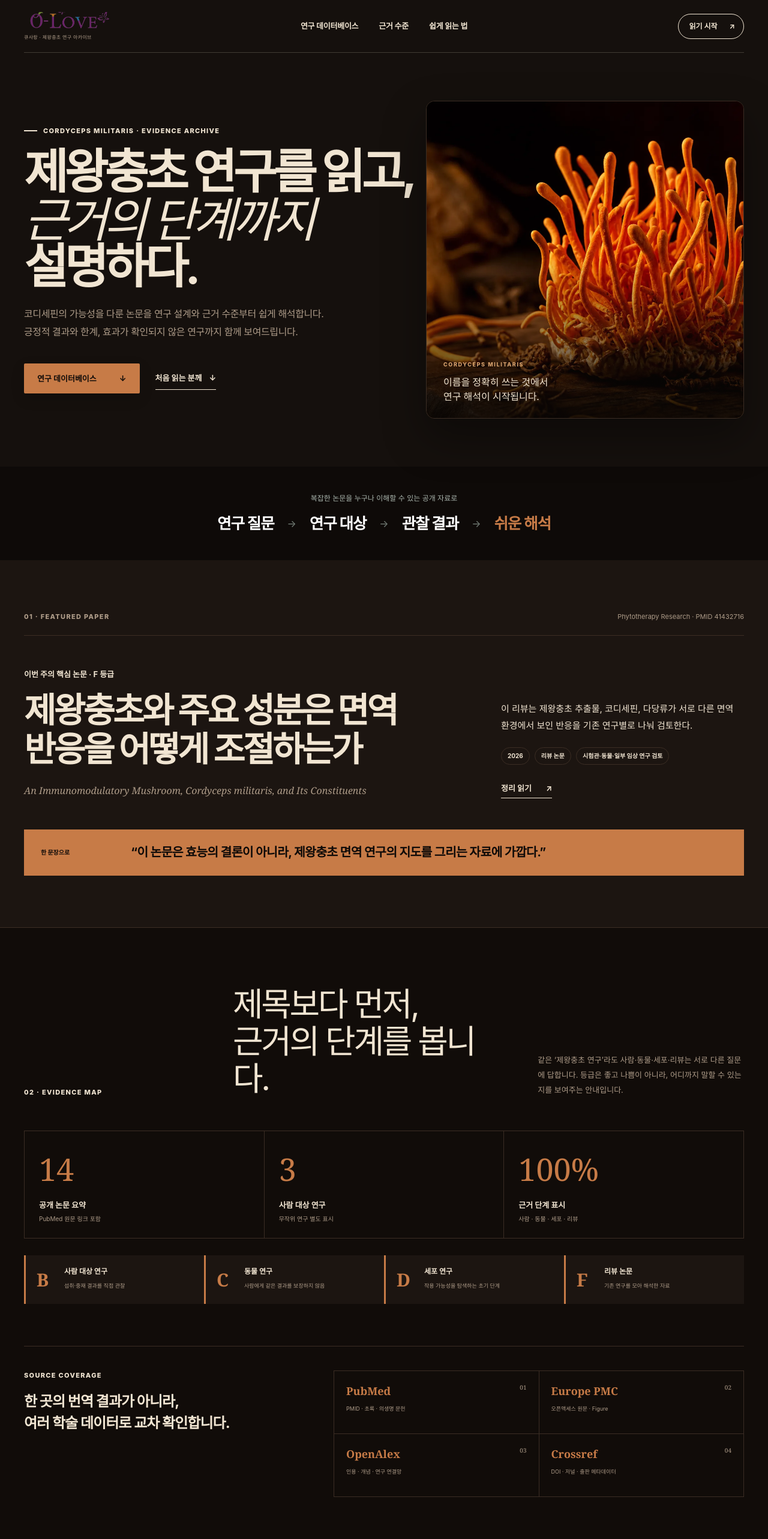
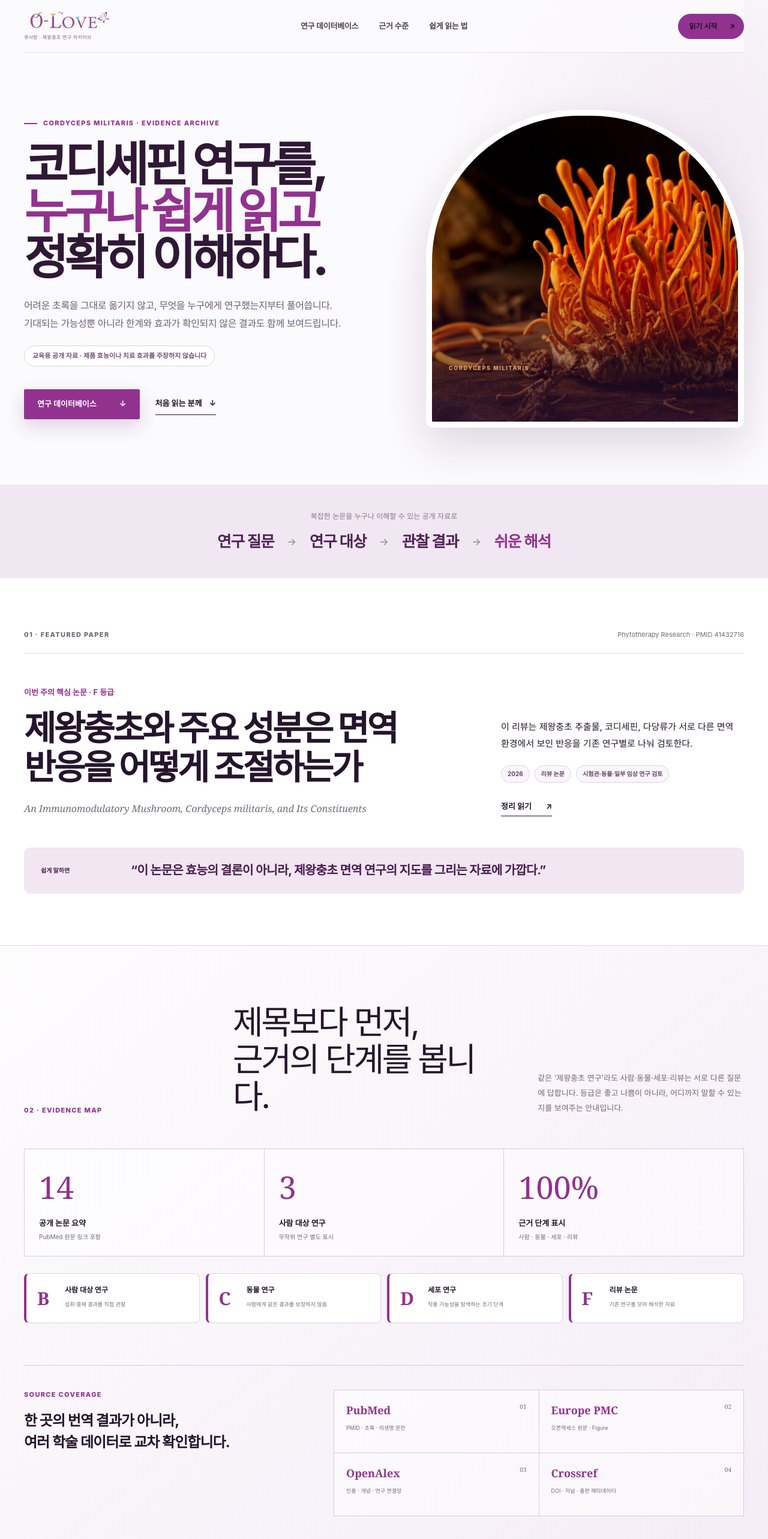
Before and after one commit to BANSEOK-KANG1/q-sarang, a Next.js app: page / in a window 1280 px wide. Shown: the top 2566 px of the page at 60% size. Built offline with nearby package versions, Linux system fonts and the light colour scheme.

Commit message:
Redesign public archive in O-LOVE editorial style

```diff
--- a/src/app/globals.css
+++ b/src/app/globals.css
@@ -1993,6 +1993,416 @@ a {
 .presentation-mode__controls button:disabled {
   opacity: 0.3;
   cursor: default;
+}
+
+/* O-LOVE public archive — light editorial redesign */
+.research-site {
+  --research-bg: #fbfafc;
+  --research-paper: #ffffff;
+  --research-deep: #43184b;
+  --research-ink: #25152c;
+  --research-muted: #74677a;
+  --research-line: #e8e0ea;
+  --research-accent: #92328f;
+  background:
+    radial-gradient(circle at 92% 4%, rgba(146, 50, 143, 0.08), transparent 27rem),
+    var(--research-bg);
+}
+
+.research-header {
+  border-bottom-color: var(--research-line);
+  background: rgba(251, 250, 252, 0.88);
+  backdrop-filter: blur(14px);
+}
+
+.research-brand__sub {
+  color: #74677a;
+}
+
+.research-nav {
+  color: #514056;
+}
+
+.research-header__cta {
+  border-color: #92328f;
+  background: #92328f;
+  color: white;
+}
+
+.research-header__cta:hover {
+  background: #6f246f;
+  color: white;
+}
+
+.research-hero {
+  min-height: 720px;
+}
+
+.research-kicker {
+  color: #92328f;
+}
+
+.research-hero h1 {
+  max-width: 860px;
+  color: #2f1835;
+  font-weight: 760;
+}
+
+.research-hero h1 em {
+  color: #92328f;
+  font-family: inherit;
+  font-style: normal;
+  font-weight: 760;
+}
+
+.research-hero h1 em::after {
+  bottom: 1%;
+  height: 9%;
+  background: linear-gradient(90deg, #86b945, #2b9bd1 48%, #ef8b31);
+  opacity: 0.72;
+}
+
+.research-hero__description {
+  color: #6e6074;
+}
+
+.research-hero__promise {
+  display: inline-flex;
+  margin: 22px 0 0;
+  padding: 8px 13px;
+  border: 1px solid #dfd1e2;
+  border-radius: 999px;
+  background: #fff;
+  color: #745178;
+  font-size: 11px;
+  font-weight: 700;
+}
+
+.research-button--dark {
+  background: #92328f;
+  color: white !important;
+  box-shadow: 0 12px 30px rgba(112, 36, 111, 0.18);
+}
+
+.research-button--text {
+  color: #6f246f;
+}
+
+.research-hero__visual {
+  border: 10px solid white;
+  border-radius: 48% 48% 12px 12px;
+  box-shadow: 0 28px 70px rgba(75, 34, 78, 0.16);
+}
+
+.research-hero__visual::before {
+  content: "";
+  position: absolute;
+  z-index: 3;
+  width: 105px;
+  height: 105px;
+  right: -34px;
+  top: -34px;
+  border-radius: 50%;
+  background: #88bb46;
+  mix-blend-mode: screen;
+}
+
+.research-hero__visual::after {
+  background: linear-gradient(180deg, transparent 48%, rgba(43, 16, 47, 0.78));
+}
+
+.research-statement {
+  background: #f1e7f2;
+  color: #4f2455;
+}
+
+.research-statement > p,
+.research-statement i {
+  color: #8a738e;
+}
+
+.research-statement .highlight {
+  color: #92328f;
+}
+
+.featured-paper {
+  background: white;
+}
+
+.featured-paper__eyebrow {
+  color: #92328f;
+}
+
+.featured-paper__facts span {
+  border-color: #dfd0e1;
+  background: #faf6fb;
+  color: #66446b;
+}
+
+.featured-paper__insight {
+  border-radius: 10px;
+  background: #f2e6f3;
+  color: #4a1f50;
+}
+
+.evidence-dashboard {
+  border-color: #e4d7e6;
+  background:
+    linear-gradient(140deg, rgba(255, 255, 255, 0.8), rgba(244, 236, 247, 0.82)),
+    #f4eef6;
+}
+
+.evidence-dashboard__intro .research-section-label,
+.source-network .research-section-label {
+  color: #92328f;
+}
+
+.evidence-dashboard__stats {
+  border-color: #d9cadd;
+  background: rgba(255, 255, 255, 0.44);
+}
+
+.evidence-dashboard__stats > div,
+.source-network li {
+  border-color: #d9cadd;
+}
+
+.evidence-dashboard__stats strong,
+.evidence-guide strong,
+.source-network li strong {
+  color: #92328f;
+}
+
+.evidence-guide {
+  gap: 10px;
+}
+
+.evidence-guide > div {
+  border: 1px solid #e0d3e3;
+  border-left: 4px solid #92328f;
+  border-radius: 8px;
+  background: white;
+}
+
+.source-network,
+.source-network ul {
+  border-color: #d9cadd;
+}
+
+.source-network li {
+  background: rgba(255, 255, 255, 0.58);
+}
+
+.research-library {
+  background: #fbfafc;
+}
+
+.research-library__intro {
+  max-width: 560px;
+  margin: 20px 0 0;
+  color: #74677a;
+  font-size: 13px;
+  line-height: 1.75;
+}
+
+.research-search > div {
+  padding: 0 10px;
+  border: 1px solid #d9cadd;
+  border-radius: 10px;
+  background: white;
+}
+
+.research-filters button {
+  border-color: #d9cadd;
+  background: white;
+}
+
+.research-filters button.active,
+.research-filters button:hover {
+  border-color: #92328f;
+  background: #92328f;
+  color: white;
+}
+
+.paper-grid {
+  gap: 18px;
+  border: 0;
+}
+
+.paper-card {
+  overflow: hidden;
+  border: 1px solid #e4d9e6;
+  border-radius: 14px;
+  background: white;
+  box-shadow: 0 8px 28px rgba(66, 29, 70, 0.045);
+  transition: transform 180ms ease, box-shadow 180ms ease;
+}
+
+.paper-card:hover {
+  background: white;
+  box-shadow: 0 18px 42px rgba(66, 29, 70, 0.11);
+  transform: translateY(-4px);
+}
+
+.paper-card__cover {
+  min-height: 230px;
+  margin: 0;
+}
+
+.paper-card__cover::after {
+  background:
+    linear-gradient(180deg, rgba(45, 17, 48, 0.12), rgba(45, 17, 48, 0.88)),
+    linear-gradient(135deg, color-mix(in srgb, var(--paper-accent) 36%, transparent), transparent);
+}
+
+.paper-card__body {
+  padding: 22px 22px 25px;
+}
+
+.paper-card__body h3 {
+  font-size: 19px;
+}
+
+.paper-card__arrow {
+  display: grid;
+  place-items: center;
+  width: 28px;
+  height: 28px;
+  border-radius: 50%;
+  background: #f2e6f3;
+  color: #92328f;
+}
+
+.public-reading-guide {
+  background:
+    radial-gradient(circle at 84% 18%, rgba(239, 139, 49, 0.16), transparent 18rem),
+    radial-gradient(circle at 67% 88%, rgba(43, 155, 209, 0.13), transparent 18rem),
+    #43184b;
+}
+
+.public-reading-guide__steps {
+  border-color: #76527c;
+}
+
+.public-reading-guide__steps li {
+  border-color: #76527c;
+}
+
+.public-reading-guide__steps li span {
+  color: #b9db72;
+}
+
+.public-reading-card {
+  border: 0;
+  background: white;
+  color: #2f1835;
+  box-shadow: 0 30px 70px rgba(27, 6, 30, 0.3);
+}
+
+.public-reading-card__grade > strong {
+  background: #92328f;
+  color: white;
+}
+
+.research-footer {
+  background: #37123e;
+}
+
+.research-footer p {
+  color: #d4bfd7;
+}
+
+.paper-detail__hero {
+  background:
+    radial-gradient(circle at 90% 12%, rgba(137, 188, 70, 0.18), transparent 17rem),
+    linear-gradient(135deg, #fbf6fb, #eee6f3);
+  color: #2d1832;
+  border-bottom: 1px solid #dfd0e2;
+}
+
+.paper-detail__citation dl,
+.paper-detail__citation dl > div {
+  border-color: rgba(78, 34, 84, 0.28);
+}
+
+.paper-detail__tags span {
+  border-color: #cdb8d1;
+  background: rgba(255, 255, 255, 0.55);
+}
+
+.paper-toc {
+  border-color: #92328f;
+}
+
+.paper-evidence-card {
+  border: 0;
+  border-radius: 12px;
+  background: #f4eaf5;
+}
+
+.paper-evidence-card > span {
+  background: #92328f;
+  color: white;
+}
+
+.paper-quote {
+  border-radius: 12px;
+  background: #4a1c51;
+}
+
+.paper-quote span {
+  color: #c9e486;
+}
+
+.method-flow__item,
+.limits-grid > div {
+  border-radius: 10px;
+}
+
+.method-flow {
+  gap: 8px;
+  border: 0;
+}
+
+.method-flow__item {
+  border: 1px solid #e3d8e5;
+  background: white;
+}
+
+.limits-grid {
+  gap: 10px;
+  border: 0;
+  background: transparent;
+}
+
+.limits-grid > div {
+  border: 1px solid #e3d8e5;
+}
+
+.limits-grid > div:last-child {
+  border-color: #d9c7dc;
+  background: #f2e7f3;
+  color: #421d48;
+}
+
+.limits-grid > div:last-child p {
+  color: #6c5470;
+}
+
+.public-note {
+  border-radius: 12px;
+  background: #f2e7f3;
+  color: #421d48;
+}
+
+.public-note > div:last-child p {
+  color: #6c5470;
+}
+
+.public-note a {
+  border-radius: 999px;
+  background: #92328f;
+  color: white;
 }
 
 @media (max-width: 1050px) {
--- a/src/app/paper/[slug]/page.tsx
+++ b/src/app/paper/[slug]/page.tsx
@@ -55,11 +55,11 @@ export default async function PaperPage({
 
         <div className="paper-detail__layout">
           <aside className="paper-toc">
-            <p>이 글의 순서</p>
-            <a href="#summary">3문장 요약</a>
-            <a href="#points">우리가 얻는 인사이트</a>
-            <a href="#method">논문의 접근법</a>
-            <a href="#limits">한계와 질문</a>
+            <p>쉽게 읽는 순서</p>
+            <a href="#summary">한눈에 보는 요약</a>
+            <a href="#points">세 가지 핵심</a>
+            <a href="#method">연구는 어떻게 했나</a>
+            <a href="#limits">어디까지 말할 수 있나</a>
           </aside>
 
           <article className="paper-article">
@@ -78,8 +78,8 @@ export default async function PaperPage({
             <section id="summary" className="paper-summary">
               <p className="paper-section-number">01</p>
               <div>
-                <p className="paper-section-label">3문장 요약</p>
-                <h2>초록보다 먼저, 이것만 알고 가세요.</h2>
+                <p className="paper-section-label">할머니도 읽는 논문 요약</p>
+                <h2>어려운 초록 대신, 이것부터 읽어보세요.</h2>
                 <p className="paper-summary__lead">{paper.thesis}</p>
                 <p>{paper.abstract}</p>
               </div>
@@ -94,8 +94,8 @@ export default async function PaperPage({
               <div className="paper-content-section__head">
                 <p className="paper-section-number">02</p>
                 <div>
-                  <p className="paper-section-label">우리가 얻는 인사이트</p>
-                  <h2>이 논문을 통해 무엇을 배울까요?</h2>
+                  <p className="paper-section-label">세 가지 핵심</p>
+                  <h2>이 논문에서 기억할 내용</h2>
                 </div>
               </div>
               <div className="key-point-list">
@@ -113,8 +113,8 @@ export default async function PaperPage({
               <div className="paper-content-section__head">
                 <p className="paper-section-number">03</p>
                 <div>
-                  <p className="paper-section-label">논문의 접근법</p>
-                  <h2>이 질문에 어떻게 접근했을까요?</h2>
+                  <p className="paper-section-label">연구 방법</p>
+                  <h2>누구에게 무엇을 시험했을까요?</h2>
                 </div>
               </div>
               <div className="method-flow">
@@ -133,8 +133,8 @@ export default async function PaperPage({
               <div className="paper-content-section__head">
                 <p className="paper-section-number">04</p>
                 <div>
-                  <p className="paper-section-label">한계와 질문</p>
-                  <h2>논문 밖에서 다시 생각하기</h2>
+                  <p className="paper-section-label">과장하지 않는 읽기</p>
+                  <h2>어디까지 말할 수 있을까요?</h2>
                 </div>
               </div>
               <div className="limits-grid">
--- a/src/components/ResearchHome.tsx
+++ b/src/components/ResearchHome.tsx
@@ -60,16 +60,19 @@ export default function ResearchHome() {
               Cordyceps militaris · Evidence archive
             </p>
             <h1>
-              제왕충초 연구를 읽고,
+              코디세핀 연구를,
               <br />
-              <em>근거의 단계까지</em>
+              <em>누구나 쉽게 읽고</em>
               <br />
-              설명하다.
+              정확히 이해하다.
             </h1>
             <p className="research-hero__description">
-              코디세핀의 가능성을 다룬 논문을 연구 설계와 근거 수준부터 쉽게 해석합니다.
+              어려운 초록을 그대로 옮기지 않고, 무엇을 누구에게 연구했는지부터 풀어씁니다.
               <br className="desktop-only" />
-              긍정적 결과와 한계, 효과가 확인되지 않은 연구까지 함께 보여드립니다.
+              기대되는 가능성뿐 아니라 한계와 효과가 확인되지 않은 결과도 함께 보여드립니다.
+            </p>
+            <p className="research-hero__promise">
+              교육용 공개 자료 · 제품 효능이나 치료 효과를 주장하지 않습니다
             </p>
             <div className="research-hero__actions">
               <Link href="#library" className="research-button research-button--dark">
@@ -136,7 +139,7 @@ export default function ResearchHome() {
             </div>
           </div>
           <div className="featured-paper__insight">
-            <span>한 문장으로</span>
+            <span>쉽게 말하면</span>
             <p>“{featured.quote}”</p>
           </div>
         </section>
@@ -182,7 +185,10 @@ export default function ResearchHome() {
           <div className="research-section-head">
             <div>
               <p className="research-section-label">03 · RESEARCH DATABASE</p>
-              <h2>주제와 근거 수준으로<br />찾는 제왕충초 논문</h2>
+            <h2>주제와 근거 수준으로<br />찾는 제왕충초 논문</h2>
+            <p className="research-library__intro">
+              코디세핀을 중심으로 사람·동물·세포·리뷰 논문을 한 형식으로 비교합니다.
+            </p>
             </div>
             <div className="research-search">
               <label htmlFor="paper-search">논문 검색</label>
```
